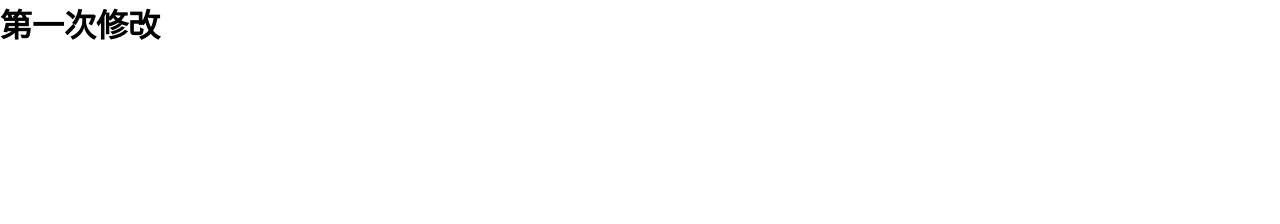
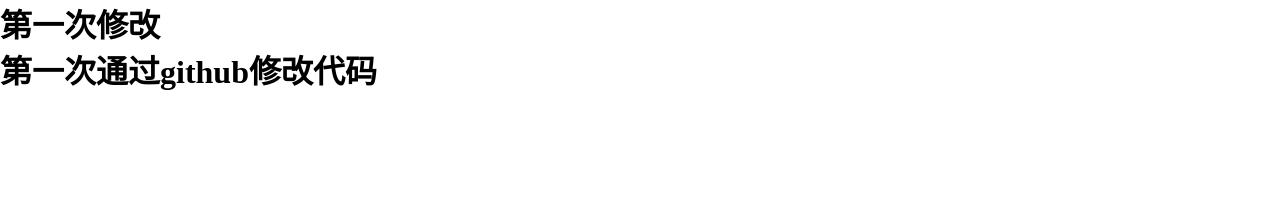
Before and after one commit to JackHs72/text, a plain HTML site: page index.html in a window 1280 px wide. Shown: the top 224 px of the page. Drawn offline with Linux system fonts and the light colour scheme.

Commit message:
Update index.html

```diff
--- a/index.html
+++ b/index.html
@@ -302,6 +302,9 @@
         <div>
             <h1>第一次修改</h1>
         </div>
+        <div>
+            <h1>第一次通过github修改代码</h1>
+        </div>
         <!--网页头部-->
         <div class="header">
             <div class="header_left">
```
